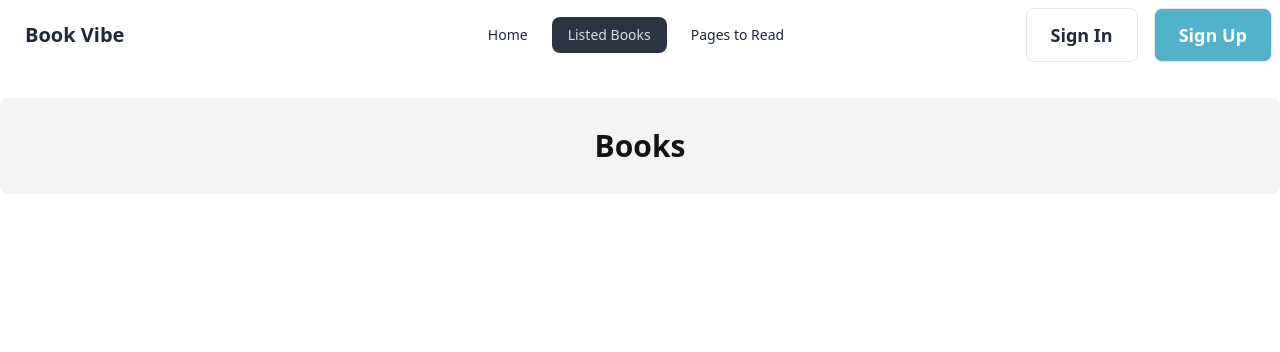
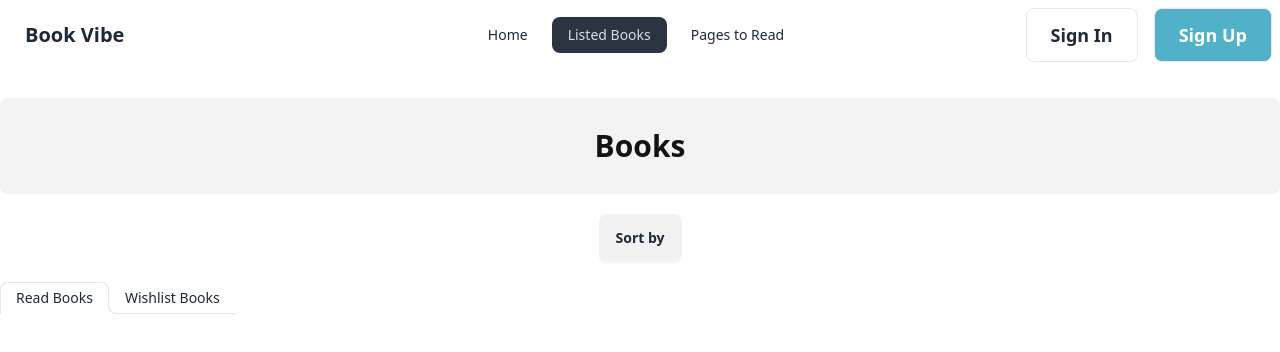
Before and after one commit to jubaerahmedtamim/book-review-assignment, a React (Vite) app: page /listedBooks in a window 1280 px wide. Shown: the top 352 px of the page. Built offline with nearby package versions, Linux system fonts and the light colour scheme.

Commit message:
tab index working

```diff
--- a/src/Components/BookDetails/BookDetails.jsx
+++ b/src/Components/BookDetails/BookDetails.jsx
@@ -1,6 +1,7 @@
 import React from 'react';
 import { Link, useLoaderData, useParams } from 'react-router-dom';
 import Tag from '../Tag/Tag';
+import { getStoredWishlistBooks, saveWishlistBooks } from '../../utils/localStorage';
 
 const BookDetails = () => {
     const books = useLoaderData();
@@ -8,10 +9,13 @@ const BookDetails = () => {
     const intId = parseInt(id);
 
     const book = books.find(book => book.bookId === intId);
-
     const { bookName, author, review, category, tags, totalPage, rating, publisher, yearOfPublishing } = book;
 
-    console.log(books, intId, book);
+    const handleWishlistBooks = () => {
+        saveWishlistBooks(id);
+
+    }
+
     return (
         <div>
             <section className="bg-gray-800 dark:bg-gray-100 text-gray-100 dark:text-gray-800">
@@ -46,7 +50,7 @@ const BookDetails = () => {
                         </div>
                         <div className='flex gap-4'>
                             <Link ><button className=' hover:bg-gray-200 rounded-lg border px-7 py-4 text-lg font-semibold'>Read</button></Link>
-                            <Link ><button className=' bg-[#50B1C9] text-white hover:bg-cyan-600  rounded-lg border px-7 py-4 text-lg font-semibold'>Wishlist</button></Link>
+                            <button onClick={handleWishlistBooks} className=' bg-[#50B1C9] text-white hover:bg-cyan-600  rounded-lg border px-7 py-4 text-lg font-semibold'>Wishlist</button>
                         </div>
                     </div>
                 </div>
--- a/src/Components/ListedBooks/ListedBooks.jsx
+++ b/src/Components/ListedBooks/ListedBooks.jsx
@@ -1,10 +1,26 @@
-import React from 'react';
+import React, { useState } from 'react';
 
 const ListedBooks = () => {
+    const [tabIndex, setTabIndex] = useState(0);
     return (
         <div className='my-7'>
             <div className='flex items-center justify-center h-24 bg-[#1313130D] font-bold text-3xl text-[#131313]  rounded-lg'>
                 <h1>Books</h1>
+            </div>
+
+            <div className='text-center my-4'>
+                <details className="dropdown">
+                    <summary className="m-1 btn">Sort by </summary>
+                    <ul className="p-2 shadow menu dropdown-content z-[1] bg-base-100 rounded-box w-52">
+                        <li><a>Item 1</a></li>
+                        <li><a>Item 2</a></li>
+                    </ul>
+                </details>
+            </div>
+            {/* tabs */}
+            <div role="tablist" className="grid justify-start tabs-lifted">
+                <a onClick={()=> setTabIndex(0)} role="tab" className={`${tabIndex === 0 ? "tab tab-active": "tab"}`}>Read Books</a>
+                <a onClick={()=> setTabIndex(1)} role="tab" className={`${tabIndex === 1 ? "tab tab-active": "tab"}`}>Wishlist Books</a>
             </div>
         </div>
     );
--- /dev/null
+++ b/src/utils/localStorage.js
@@ -0,0 +1,19 @@
+const getStoredWishlistBooks = () => {
+    const storedItem = localStorage.getItem("wishlist-books");
+    if(storedItem) {
+        return JSON.parse(storedItem);
+    }
+    return [];
+}
+
+
+const saveWishlistBooks = id => {
+    const storedItems = getStoredWishlistBooks();
+    const exists = storedItems.find(wishlistId => wishlistId === id);
+    if(!exists){
+        storedItems.push(id);
+        localStorage.setItem('wishlist-books', JSON.stringify(storedItems))
+    }
+}
+
+export {saveWishlistBooks, getStoredWishlistBooks}
```
